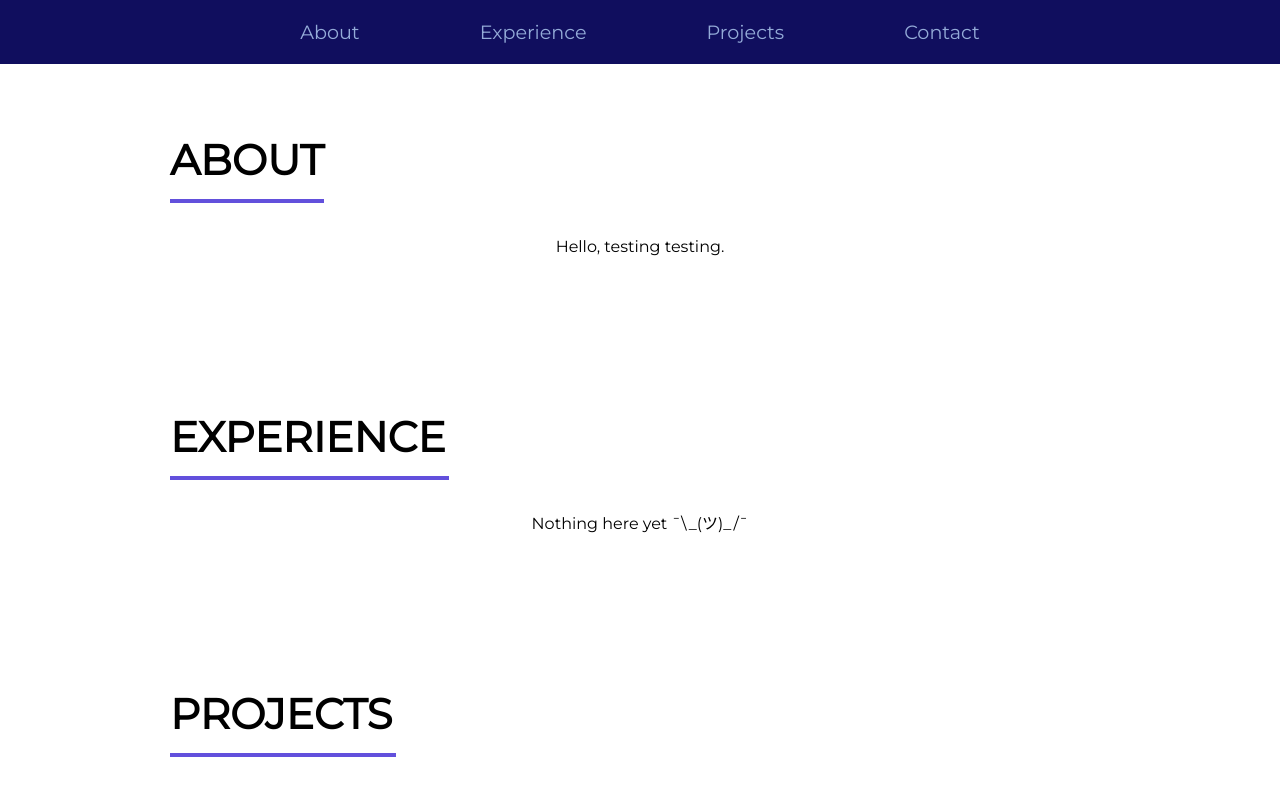
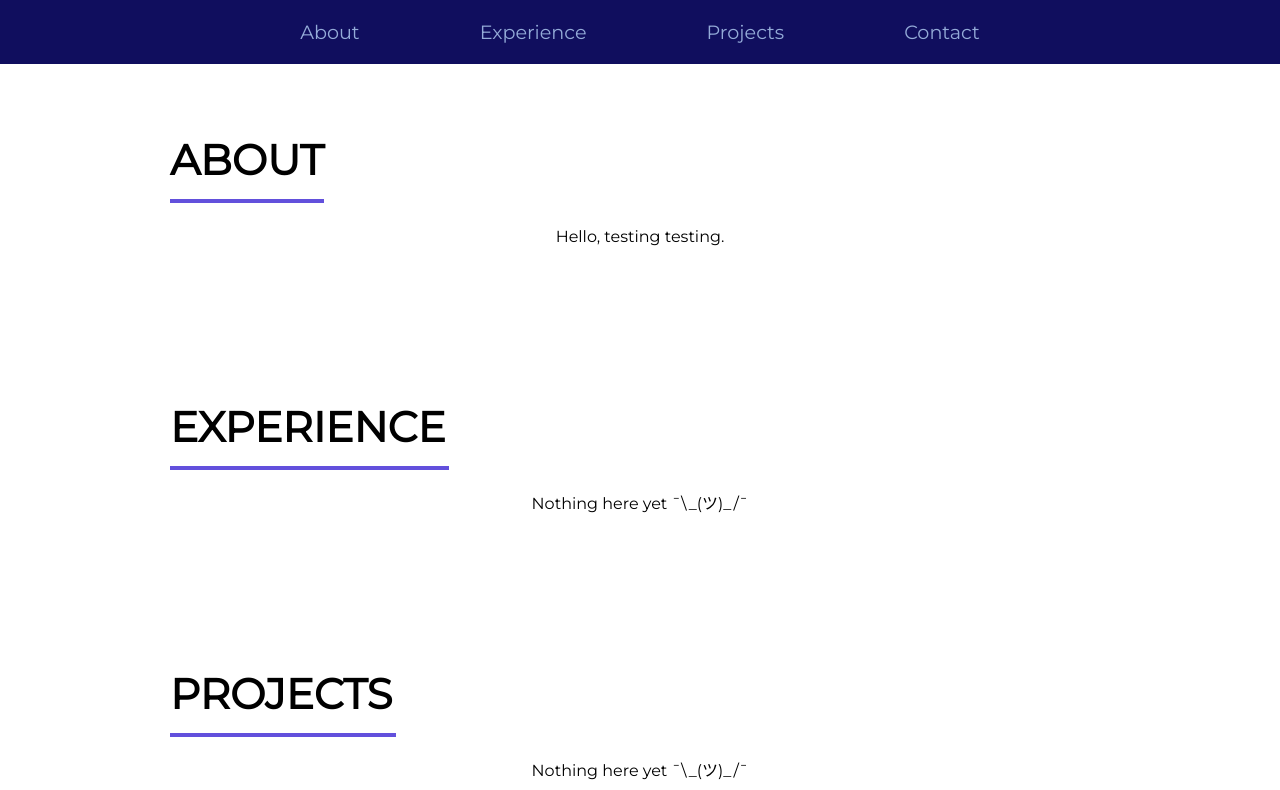
Before and after one commit to jonestrada7/Portfolio, a React (Create React App) app: page / in a window 1280 px wide. Shown: the top 790 px of the page. Built offline with nearby package versions, Linux system fonts and the light colour scheme.

Commit message:
adjusted contact margin

```diff
--- a/src/components/Contact.css
+++ b/src/components/Contact.css
@@ -18,7 +18,7 @@
 
 .content {
     display: flex;
-    margin-top: 30px;
+    margin-top: 20px;
     margin-bottom: 0px;
 }
 
```
